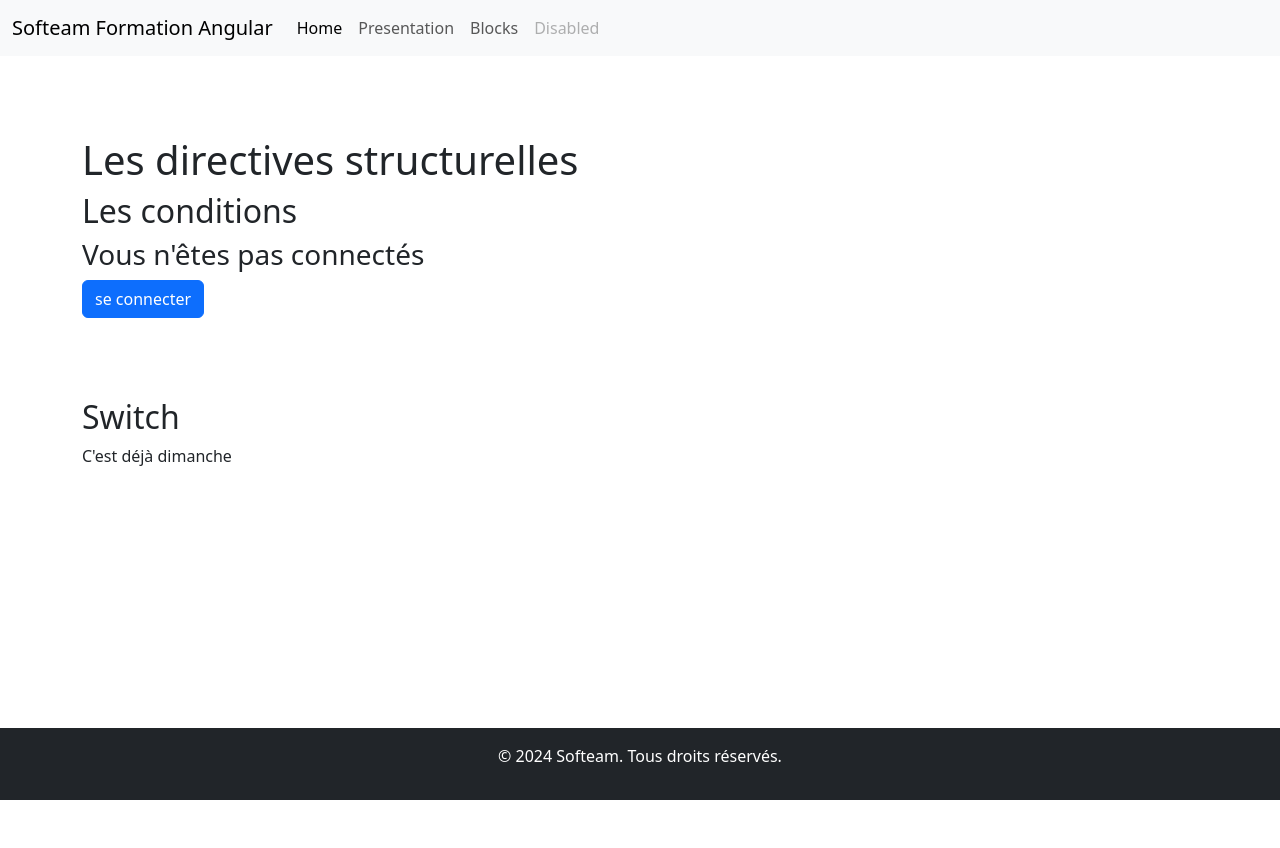
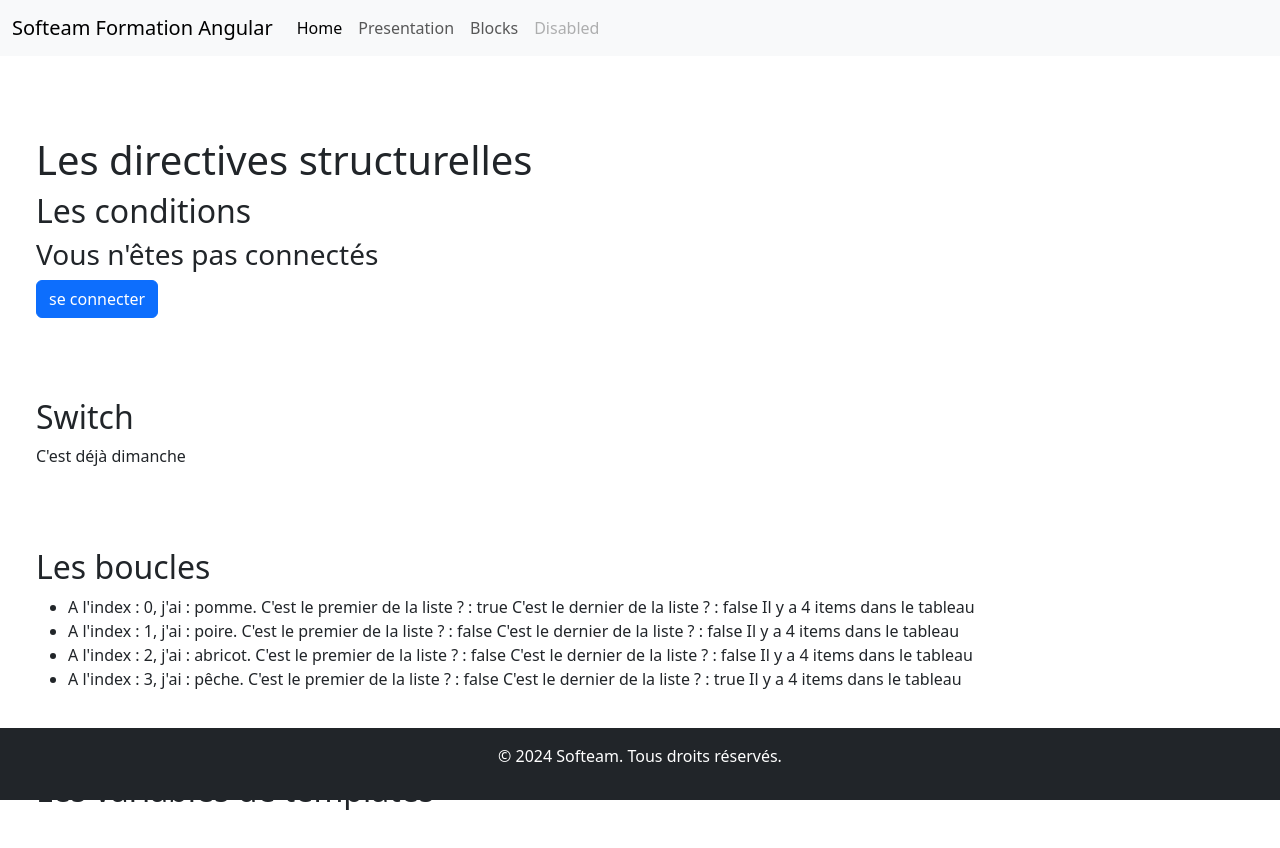
Before and after one commit to mohamedutopios/demo-docapost-angular, an Angular app in the folder demo-docapost-angular/: page /block in a window 1280 px wide. Shown: the top 848 px of the page. Before the commit the page ends 800 px from the top, so only its background shows below. Built offline with nearby package versions, Linux system fonts and the light colour scheme.

Commit message:
add suite

```diff
--- a/demo-docapost-angular/src/app/pages/blocks/blocks.component.html
+++ b/demo-docapost-angular/src/app/pages/blocks/blocks.component.html
@@ -1,4 +1,4 @@
-<div class="container mb-4">
+<div class="container m-4">
   <!--   <h1>Les blocks</h1>
   <br />
 
@@ -89,4 +89,27 @@
       <p *ngSwitchDefault>Un jour etrange</p>
     </div>
   </section>
+
+  <section>
+    <h2>Les boucles</h2>
+   <ul>
+    <li *ngFor="let f of fruits; index as i; count as c; first as isFirst; last as isLast" >
+      A l'index : {{ i }}, j'ai : {{ f }}.
+      C'est le premier de la liste ? : {{ isFirst }}
+      C'est le dernier de la liste ? : {{ isLast }}
+      Il y a {{ c }} items dans le tableau
+    </li>
+   </ul>
+   <p *ngIf="fruits.length === 0">La liste est vide</p>
+  </section>
+<section>
+<h2> Les variables de templates</h2>
+
+<ng-container *ngIf>
+
+
+</ng-container>
+
+</section>
+
 </div>
--- a/demo-docapost-angular/src/app/pages/blocks/blocks.component.ts
+++ b/demo-docapost-angular/src/app/pages/blocks/blocks.component.ts
@@ -22,5 +22,9 @@ export class BlocksComponent {
 
   today: days = 'Sunday'
 
+  fruits = ['pomme','poire','abricot','pêche'];
+
+  user = {}
+
 
 }
```
